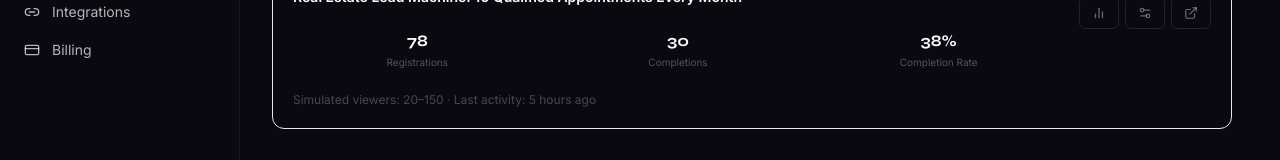
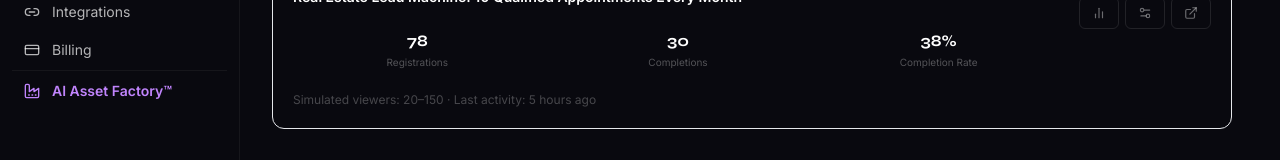
Before and after one commit to moecov-creator/webinarforge-ai, a Next.js app: page /dashboard/evergreen in a window 1280 px wide. Shown: the part 390-550 px from the top of the page. Built offline with nearby package versions, Linux system fonts and the light colour scheme; no server answers; sample sign-in values are in the browser's storage.

Commit message:
Update layout.tsx

```diff
--- a/app/(dashboard)/layout.tsx
+++ b/app/(dashboard)/layout.tsx
@@ -4,7 +4,7 @@ import Link from "next/link";
 import { UserButton } from "@clerk/nextjs";
 import {
   LayoutDashboard, PlayCircle, Library, Users, Globe,
-  BarChart2, CreditCard, Zap, Bot, Link2, Settings, Radio,
+  BarChart2, CreditCard, Zap, Bot, Link2, Settings, Radio, Factory,
 } from "lucide-react";
 
 export default async function DashboardLayout({ children }: { children: React.ReactNode }) {
@@ -31,16 +31,16 @@ export default async function DashboardLayout({ children }: { children: React.Re
         <nav className="flex-1 py-4 px-3 overflow-y-auto">
           <div className="space-y-0.5">
             {[
-              { href: "/dashboard",                icon: LayoutDashboard, label: "Dashboard" },
-              { href: "/dashboard/webinars",       icon: PlayCircle,      label: "Webinars" },
-              { href: "/dashboard/templates",      icon: Library,         label: "Templates" },
-              { href: "/dashboard/evergreen",      icon: Globe,           label: "Evergreen Rooms" },
-              { href: "/dashboard/live",           icon: Radio,           label: "Live Webinars" },
-              { href: "/dashboard/presenters",     icon: Bot,             label: "AI Presenters" },
-              { href: "/dashboard/analytics",      icon: BarChart2,       label: "Analytics" },
-              { href: "/dashboard/affiliates",     icon: Users,           label: "Affiliates" },
-              { href: "/dashboard/integrations",   icon: Link2,           label: "Integrations" },
-              { href: "/dashboard/billing",        icon: CreditCard,      label: "Billing" },
+              { href: "/dashboard",                      icon: LayoutDashboard, label: "Dashboard" },
+              { href: "/dashboard/webinars",             icon: PlayCircle,      label: "Webinars" },
+              { href: "/dashboard/templates",            icon: Library,         label: "Templates" },
+              { href: "/dashboard/evergreen",            icon: Globe,           label: "Evergreen Rooms" },
+              { href: "/dashboard/live",                 icon: Radio,           label: "Live Webinars" },
+              { href: "/dashboard/presenters",           icon: Bot,             label: "AI Presenters" },
+              { href: "/dashboard/analytics",            icon: BarChart2,       label: "Analytics" },
+              { href: "/dashboard/affiliates",           icon: Users,           label: "Affiliates" },
+              { href: "/dashboard/integrations",         icon: Link2,           label: "Integrations" },
+              { href: "/dashboard/billing",              icon: CreditCard,      label: "Billing" },
             ].map(({ href, icon: Icon, label }) => (
               <Link key={href} href={href}
                 className="flex items-center gap-3 rounded-lg px-3 py-2 text-sm text-white/70 hover:bg-white/5 hover:text-white transition">
@@ -48,6 +48,16 @@ export default async function DashboardLayout({ children }: { children: React.Re
                 <span>{label}</span>
               </Link>
             ))}
+
+            {/* Divider */}
+            <div className="my-2 border-t border-white/5" />
+
+            {/* AI Asset Factory */}
+            <Link href="/dashboard/asset-factory"
+              className="flex items-center gap-3 rounded-lg px-3 py-2 text-sm text-purple-400 hover:bg-purple-500/10 hover:text-purple-300 transition font-semibold">
+              <Factory className="w-4 h-4" />
+              <span>AI Asset Factory™</span>
+            </Link>
           </div>
         </nav>
 
```
